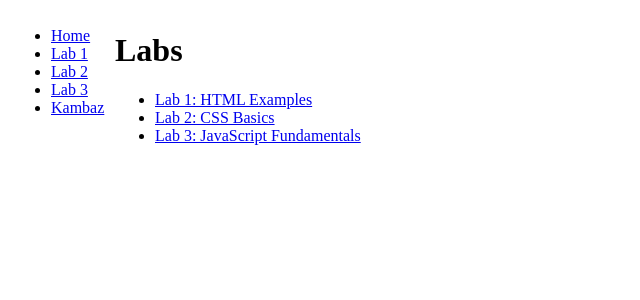
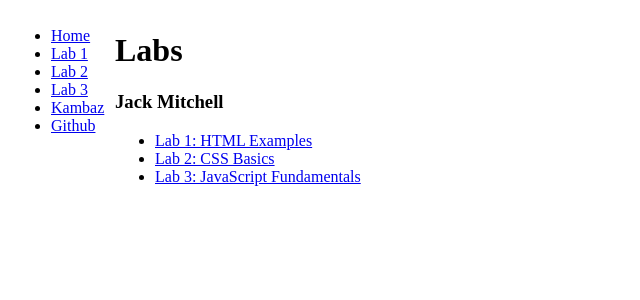
Before and after one commit to jackmitchellNU/kambaz-next-js, a Next.js app: page /Labs in a window 1280 px wide. Shown: the top 300 px of the page, without its empty margins (0-640 px from the left). Built offline with nearby package versions, Linux system fonts and the light colour scheme.

Commit message:
finished

```diff
--- a/app/Labs/TOC.tsx
+++ b/app/Labs/TOC.tsx
@@ -22,5 +22,9 @@
        <Link href="/" id="wd-kambaz-link">
          Kambaz </Link>
      </li>
+     <li>
+     <Link href="https://github.com/jackmitchellNU/kambaz-next-js/tree/restore-working" id="wd-github">
+         Github </Link>
+     </li>
    </ul>
 );}
--- a/app/Labs/page.tsx
+++ b/app/Labs/page.tsx
@@ -3,6 +3,7 @@
  return (
    <div id="wd-labs">
      <h1>Labs</h1>
+     <h3>Jack Mitchell</h3>
      <ul>
        <li>
          <Link href="/Labs/Lab1" id="wd-lab1-link">
```
